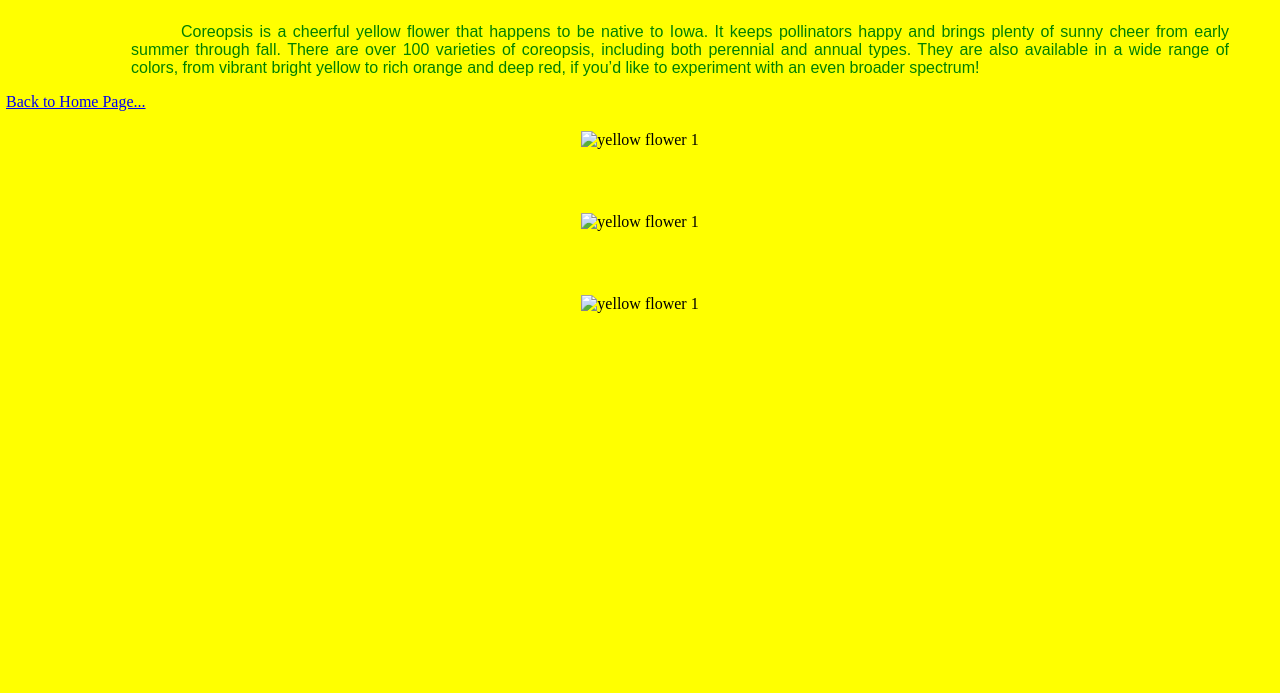
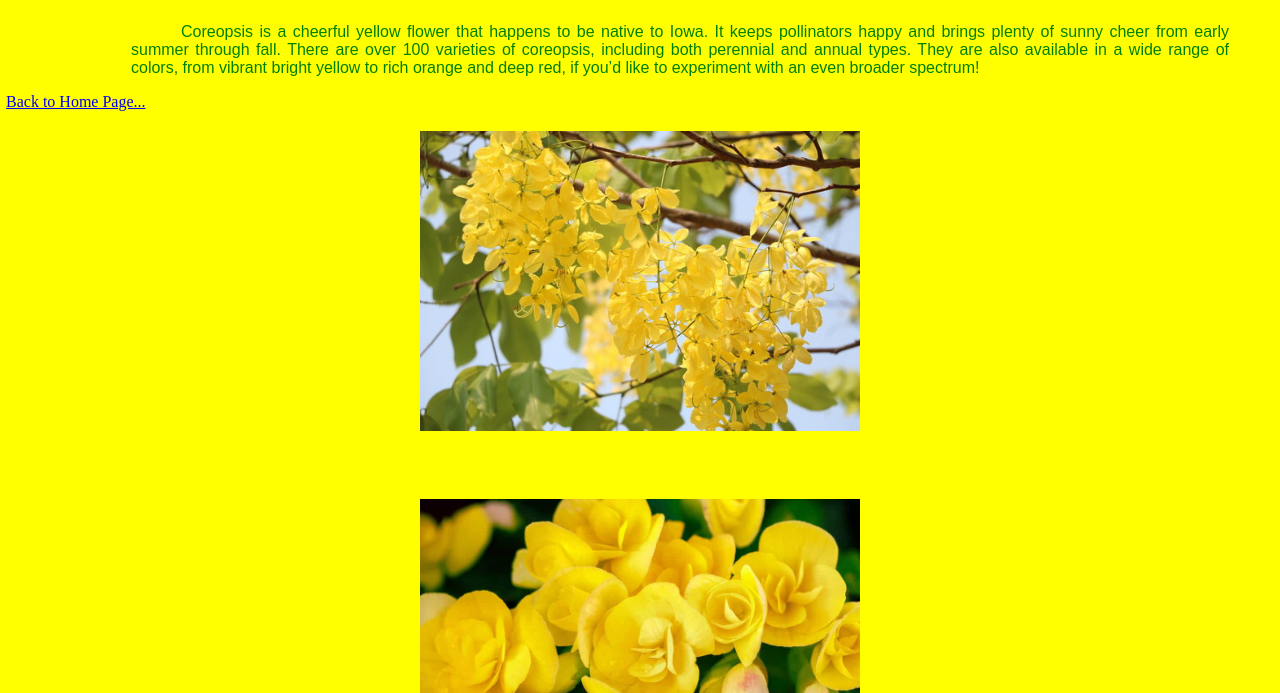
Before and after one commit to Kiaratr/flowers-and-color, a plain HTML site: page yellow-flowers.html in a window 1280 px wide. Shown: the part 107-800 px from the top of the page. Drawn offline with Linux system fonts and the light colour scheme.

Commit message:
Update yellow-flowers.html

```diff
--- a/yellow-flowers.html
+++ b/yellow-flowers.html
@@ -29,17 +29,17 @@
 		</tr>
 	<tr>
 		<td align="center">
-			<img src="images/yelloflow1.png" alt="yellow flower 1" style="width:35%;height: 300px;">
+			<img src="yelloflow1.png" alt="yellow flower 1" style="width:35%;height: 300px;">
 		</td>
 	</tr>
 	<tr>
 		<td align="center">
-			<img src="images/yelloflow2.png" alt="yellow flower 1" style="width:35%;height: 300px;margin-top: 60px;">
+			<img src="yelloflow2.png" alt="yellow flower 1" style="width:35%;height: 300px;margin-top: 60px;">
 		</td>
 	</tr>
 	<tr>
 		<td align="center">
-			<img src="images/yelloflow3.png" alt="yellow flower 1" style="width:35%;height: 300px;margin-top: 60px;">
+			<img src="yelloflow3.png" alt="yellow flower 1" style="width:35%;height: 300px;margin-top: 60px;">
 		</td>
 	</tr>
 
```
